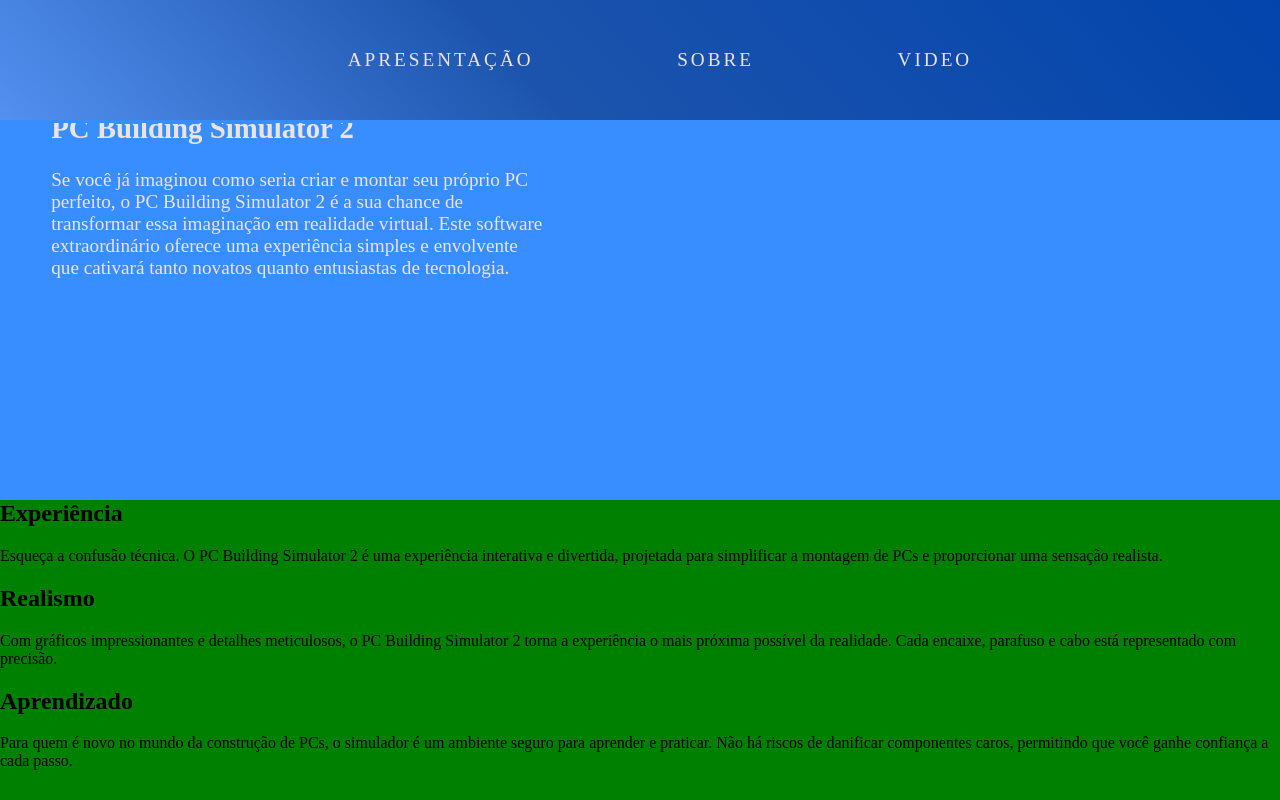
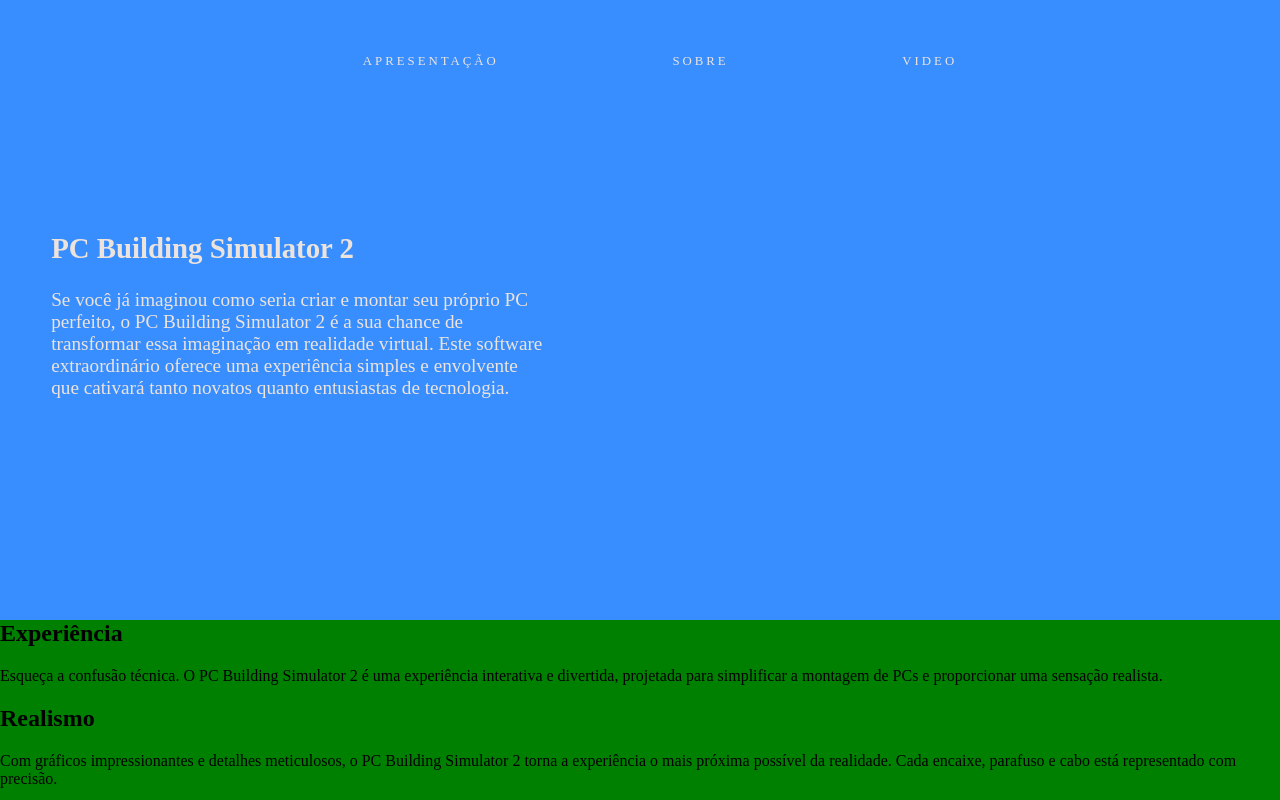
Before and after one commit to Ledosnardo/FOA-ATIVIDADE, a plain HTML site: page index.html in a window 1280 px wide. Shown: the top 800 px of the page. Drawn offline with Linux system fonts and the light colour scheme.

Commit message:
mudando header

```diff
--- a/styles/header.css
+++ b/styles/header.css
@@ -1,14 +1,13 @@
 @import './styles.css';
 
 .header{
-    position: fixed;
+    /* position: fixed; */
     width: 100%;
     height: 15vh;
-    background: var(--color-background);
+    /* background: var(--color-background); */
     display: flex;
     align-items: center;
     justify-content: center;
-    border-bottom: 3px solid var(--color-primary);
 }
 
 .header ul{
@@ -24,16 +23,16 @@
     text-transform: uppercase;
     letter-spacing: 3px;
     transition: .2s;
-    font-size: 1.2rem;
+    font-size: .8rem;
 }
 
 .header a:hover{
-    color: var(--color-black);
+    opacity: 0.5;
 }
 
 @media (max-width: 425px){
     .header{
-        border-bottom: 2px solid var(--color-primary);
+        /* border-bottom: 2px solid var(--color-primary); */
         height: 12vh;
     }
 
```
